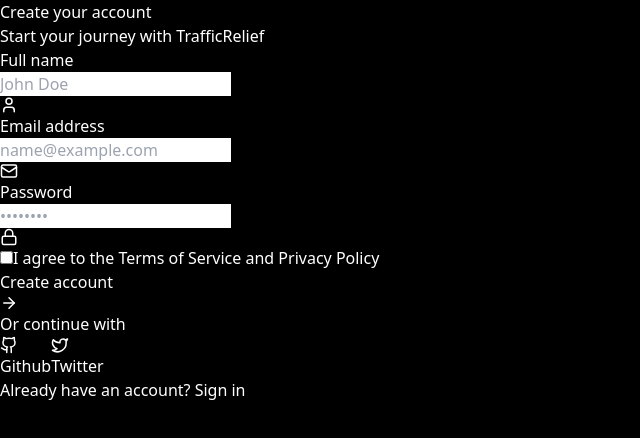
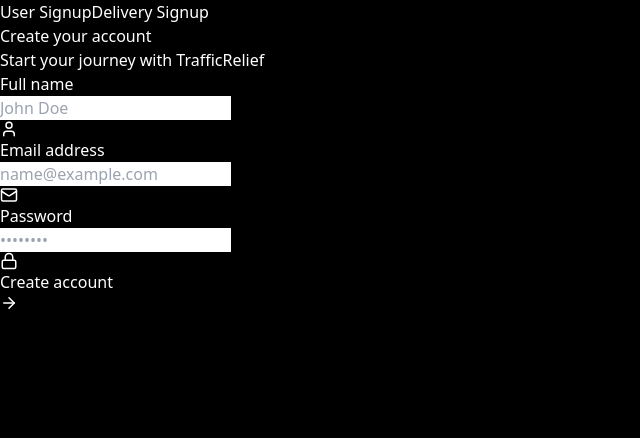
Before and after one commit to kichuu/dropify, a Next.js app in the folder client/: page /auth/signup in a window 1280 px wide. Shown: the top 438 px of the page, without its empty margins (0-640 px from the left). Built offline with nearby package versions, Linux system fonts and the light colour scheme.

Commit message:
Implement toggle functionality for User and Delivery signup forms

```diff
--- a/client/src/app/auth/signup/page.tsx
+++ b/client/src/app/auth/signup/page.tsx
@@ -1,126 +1,42 @@
-import React from 'react';
-import Link from 'next/link';
-import { Mail, Lock, User, ArrowRight, Github, Twitter } from 'lucide-react';
+'use client'
+
+import DeliverySignup from '@/components/DeliverySignup';
+import UserSignup from '@/components/UserSignup';
+import React, { useState } from 'react';
 
 export default function SignupPage() {
+  const [isUserSignup, setIsUserSignup] = useState(true);
+
   return (
-    <>
-    <div className="min-h-screen flex items-center justify-center  p-4 overflow-hidden">
-      <div className="w-full max-w-lg sm:max-w-md flex flex-col"> {/* Adjusted for responsive layout */}
-        {/* Main Card */}
-        <div className="bg-zinc-900 rounded-xl p-6 border border-zinc-800 shadow-xl backdrop-blur-sm flex-grow">
-          <div className="text-center mb-8">
-            <h2 className="text-2xl font-bold mb-2">Create your account</h2>
-            <p className="text-zinc-400">Start your journey with TrafficRelief</p>
-          </div>
+    <div className="min-h-screen flex items-center justify-center p-4 overflow-hidden">
+      <div className="w-full max-w-lg sm:max-w-md flex flex-col">
+        {/* Toggle Buttons */}
+        <div className="mb-6 flex justify-center space-x-4">
+          <button
+            onClick={() => setIsUserSignup(true)}
+            className={`px-4 py-2 rounded-lg transition-colors ${
+              isUserSignup
+                ? 'bg-purple-500 text-white'
+                : 'bg-zinc-800 text-zinc-400 hover:bg-zinc-700'
+            }`}
+          >
+            User Signup
+          </button>
+          <button
+            onClick={() => setIsUserSignup(false)}
+            className={`px-4 py-2 rounded-lg transition-colors ${
+              !isUserSignup
+                ? 'bg-purple-500 text-white'
+                : 'bg-zinc-800 text-zinc-400 hover:bg-zinc-700'
+            }`}
+          >
+            Delivery Signup
+          </button>
+        </div>
 
-          <form className="space-y-6">
-            {/* Name */}
-            <div>
-              <label className="block text-sm font-medium text-zinc-400 mb-1.5">
-                Full name
-              </label>
-              <div className="relative">
-                <input
-                  type="text"
-                  className="w-full bg-zinc-800/50 border border-zinc-700 rounded-lg px-4 py-3 pl-11 focus:outline-none focus:border-purple-500 transition-colors"
-                  placeholder="John Doe"
-                />
-                <User className="absolute left-4 top-3.5 text-zinc-500" size={18} />
-              </div>
-            </div>
-
-            {/* Email */}
-            <div>
-              <label className="block text-sm font-medium text-zinc-400 mb-1.5">
-                Email address
-              </label>
-              <div className="relative">
-                <input
-                  type="email"
-                  className="w-full bg-zinc-800/50 border border-zinc-700 rounded-lg px-4 py-3 pl-11 focus:outline-none focus:border-purple-500 transition-colors"
-                  placeholder="name@example.com"
-                />
-                <Mail className="absolute left-4 top-3.5 text-zinc-500" size={18} />
-              </div>
-            </div>
-
-            {/* Password */}
-            <div>
-              <label className="block text-sm font-medium text-zinc-400 mb-1.5">
-                Password
-              </label>
-              <div className="relative">
-                <input
-                  type="password"
-                  className="w-full bg-zinc-800/50 border border-zinc-700 rounded-lg px-4 py-3 pl-11 focus:outline-none focus:border-purple-500 transition-colors"
-                  placeholder="••••••••"
-                />
-                <Lock className="absolute left-4 top-3.5 text-zinc-500" size={18} />
-              </div>
-            </div>
-
-            {/* Terms */}
-            <div className="flex items-start">
-              <input
-                type="checkbox"
-                id="terms"
-                className="mt-1 w-4 h-4 rounded border-zinc-600 text-purple-500 focus:ring-purple-500 focus:ring-offset-zinc-900"
-              />
-              <label htmlFor="terms" className="ml-2 text-sm text-zinc-400">
-                I agree to the{' '}
-                <Link href="/terms" className="text-purple-400 hover:text-purple-300">
-                  Terms of Service
-                </Link>{' '}
-                and{' '}
-                <Link href="/privacy" className="text-purple-400 hover:text-purple-300">
-                  Privacy Policy
-                </Link>
-              </label>
-            </div>
-
-            {/* Sign Up Button */}
-            <button
-              type="submit"
-              className="w-full bg-purple-500 text-white rounded-lg px-4 py-3 font-medium hover:bg-purple-600 transition-colors flex items-center justify-center group"
-            >
-              Create account
-              <ArrowRight className="ml-2 group-hover:translate-x-1 transition-transform" size={18} />
-            </button>
-          </form>
-
-          {/* Divider */}
-          <div className="relative my-8">
-            <div className="absolute inset-0 flex items-center">
-              <div className="w-full border-t border-zinc-800"></div>
-            </div>
-            <div className="relative flex justify-center text-sm">
-              <span className="px-4 bg-zinc-900 text-zinc-400">Or continue with</span>
-            </div>
-          </div>
-
-          {/* Social Signups */}
-          <div className="grid grid-cols-2 gap-4">
-            <button className="flex items-center justify-center px-4 py-3 border border-zinc-700 rounded-lg hover:bg-zinc-800/50 transition-colors">
-              <Github size={18} className="mr-2" />
-              <span>Github</span>
-            </button>
-            <button className="flex items-center justify-center px-4 py-3 border border-zinc-700 rounded-lg hover:bg-zinc-800/50 transition-colors">
-              <Twitter size={18} className="mr-2" />
-              <span>Twitter</span>
-            </button>
-          </div>
-
-          {/* Sign In Link */}
-          <p className="mt-8 text-center text-sm text-zinc-400">
-            Already have an account?{' '}
-            <Link href="/auth/login" className="text-purple-400 hover:text-purple-300 font-medium">
-              Sign in
-            </Link>
-          </p>
-        </div>
+        {/* Signup Forms */}
+        {isUserSignup ? <UserSignup /> : <DeliverySignup />}
       </div>
     </div>
-    </>
   );
 }
```
Also changed, not shown: client/src/app/auth/login/page.tsx (+107 -64 lines).
